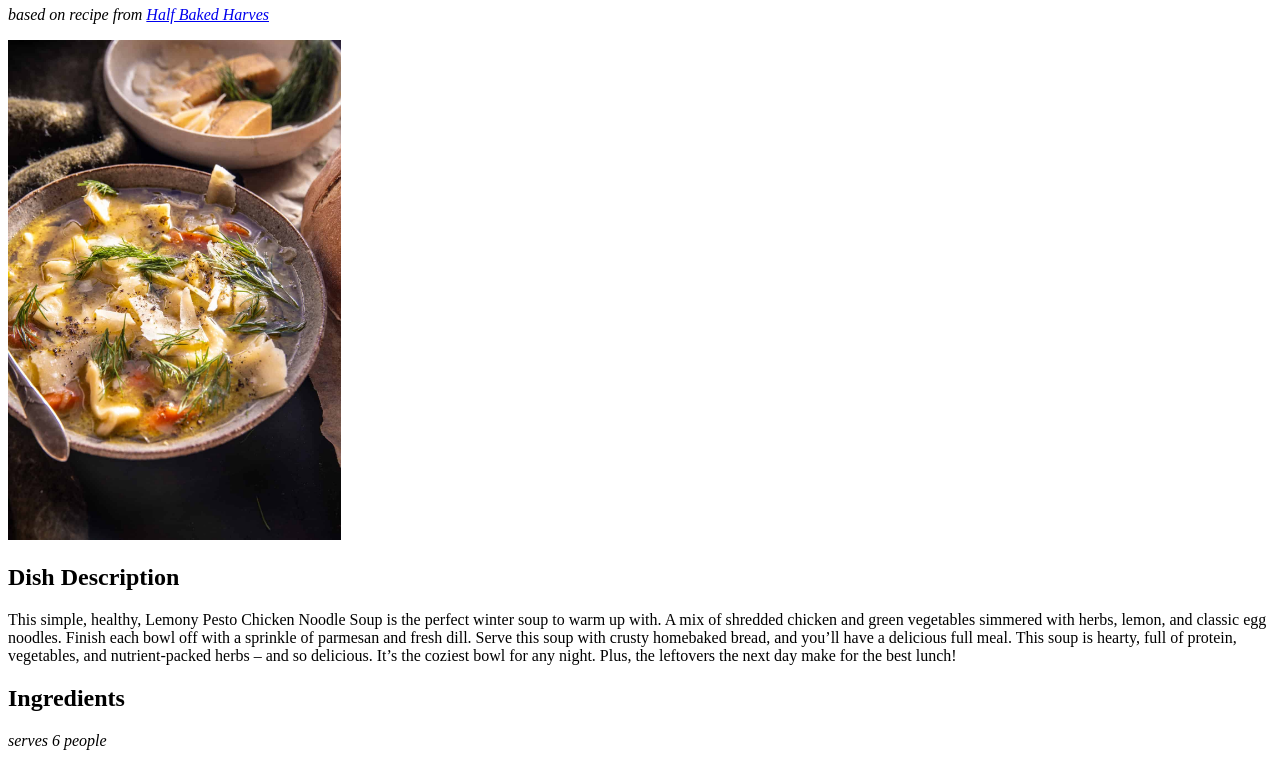
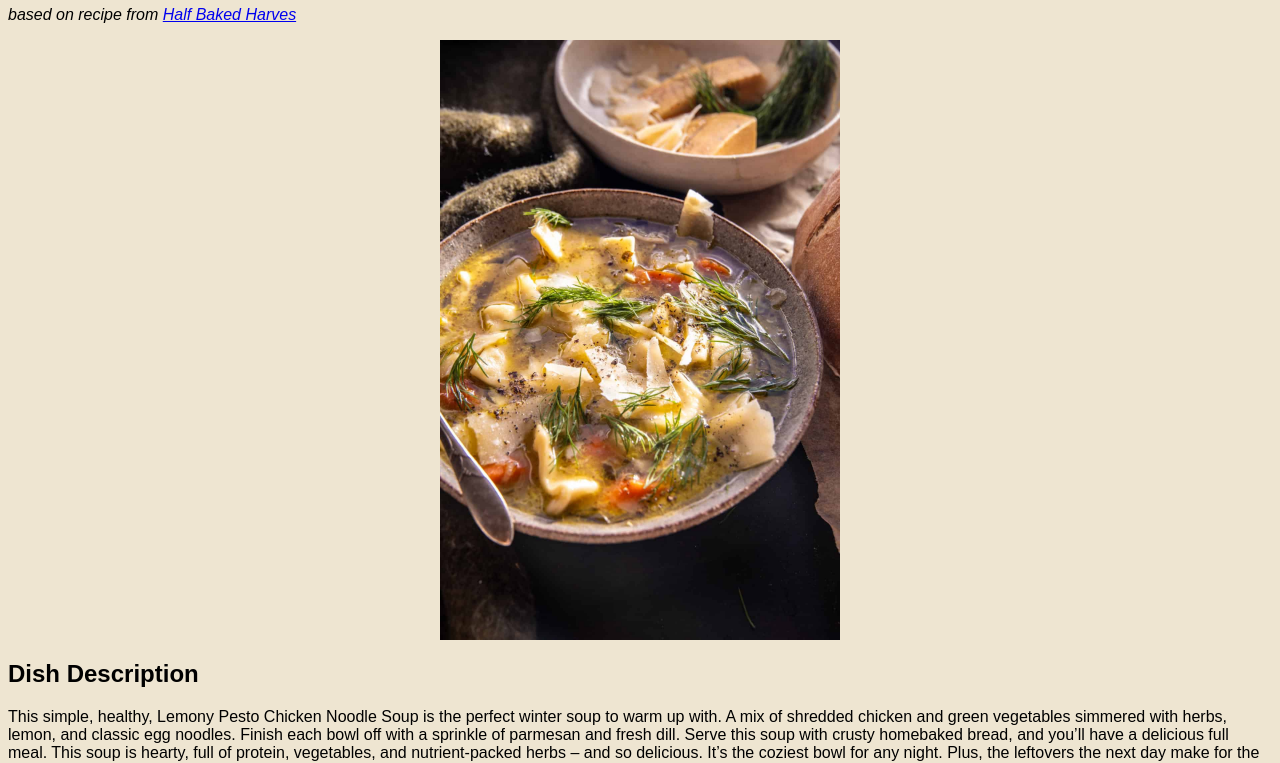
Before and after one commit to MDaley08/Recipes_site, a plain HTML site: page recipes/chicken_soup.html in a window 1280 px wide. Shown: the part 114-877 px from the top of the page. Drawn offline with Linux system fonts and the light colour scheme.

Commit message:
added stylesheet, to better manage page style

```diff
--- a/recipes/chicken_soup.html
+++ b/recipes/chicken_soup.html
@@ -2,13 +2,15 @@
 <html lang="en">
     <head>
         <meta charset="utf-8">
+        <meta name="viewport" content="width=device-width, initial-scale=1.0">
+        <link rel="stylesheet" href="../styles.css">
         <title>Chicken Alfredo</title>
     </head>
     <body>
         <a href="../index.html"><h6>return home</h6></a>
         <h1>Chicken Soup</h1>
         <p><em>based on recipe from <a href="https://www.halfbakedharvest.com/pesto-chicken-noodle-soup/" target="_blank" rel="noopener noreferrer">Half Baked Harves</a></em></p>
-        <img src="../images/Chicken-Noodle-Soup.jpeg" alt="a delicious bowl of chicken noodle soup" height="500">
+        <img src="../images/Chicken-Noodle-Soup.jpeg" alt="a delicious bowl of chicken noodle soup">
         <h2>Dish Description</h2>
         <p>
             This simple, healthy, Lemony Pesto Chicken Noodle Soup is the perfect winter soup to warm up with. A mix of shredded chicken and green vegetables simmered
--- /dev/null
+++ b/styles.css
@@ -0,0 +1,16 @@
+*{
+    outline-width: 2px;
+    outline: red;
+    /* outline-style: solid; */
+}
+body{
+    font-family: Arial, Helvetica, sans-serif;
+    background-color: #eee5d1;
+
+}
+img {
+    display: block;
+    height: 600px;
+    width: auto;
+    margin: 0 auto;
+}
```
Also changed, not shown: index.html (+2 -0 lines), recipes/butter_chicken.html (+3 -1 lines), recipes/chicken_alfredo.html (+3 -1 lines).
